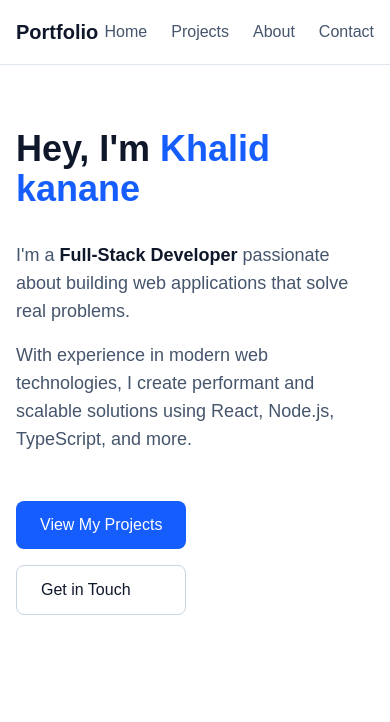
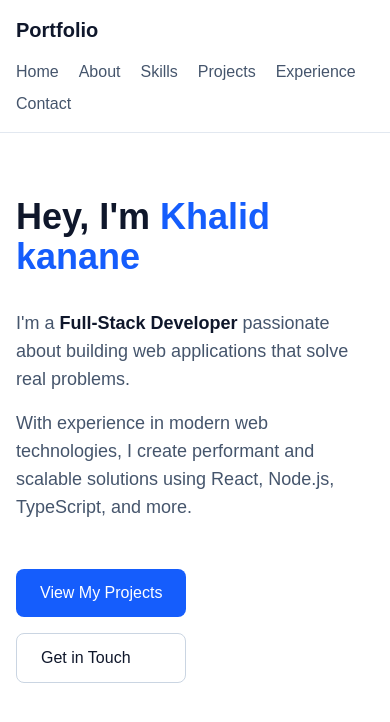
Before and after one commit to khalidkanane/portfolio, a Next.js app: page / in a window 390 px wide. Shown: the top 722 px of the page. Built offline with nearby package versions, Linux system fonts and the light colour scheme; no server answers.

Commit message:
feat: add responsive navigation

```diff
--- a/components/Header.tsx
+++ b/components/Header.tsx
@@ -1,10 +1,10 @@
 import Link from "next/link";
+import { NAV_ITEMS } from "@/lib/constants";
 
 export default function Header() {
   return (
     <header className="bg-white dark:bg-slate-950 border-b border-slate-200 dark:border-slate-800">
-      <nav className="max-w-4xl mx-auto px-4 sm:px-6 lg:px-8 h-16 flex items-center justify-between">
-        {/* Logo/Home Link */}
+      <nav className="max-w-4xl mx-auto px-4 sm:px-6 lg:px-8 py-4 flex flex-col gap-4 sm:flex-row sm:items-center sm:justify-between">
         <Link
           href="/"
           className="text-xl font-bold text-slate-900 dark:text-white hover:text-blue-600 dark:hover:text-blue-400 transition-colors"
@@ -12,40 +12,17 @@ export default function Header() {
           Portfolio
         </Link>
 
-        {/* Navigation Links (Placeholder) */}
-        <ul className="flex gap-6 items-center">
-          <li>
-            <Link
-              href="/"
-              className="text-slate-600 dark:text-slate-400 hover:text-slate-900 dark:hover:text-white transition-colors"
-            >
-              Home
-            </Link>
-          </li>
-          <li>
-            <Link
-              href="/"
-              className="text-slate-600 dark:text-slate-400 hover:text-slate-900 dark:hover:text-white transition-colors"
-            >
-              Projects
-            </Link>
-          </li>
-          <li>
-            <Link
-              href="/"
-              className="text-slate-600 dark:text-slate-400 hover:text-slate-900 dark:hover:text-white transition-colors"
-            >
-              About
-            </Link>
-          </li>
-          <li>
-            <Link
-              href="/"
-              className="text-slate-600 dark:text-slate-400 hover:text-slate-900 dark:hover:text-white transition-colors"
-            >
-              Contact
-            </Link>
-          </li>
+        <ul className="flex flex-wrap gap-x-5 gap-y-2 items-center">
+          {NAV_ITEMS.map((item) => (
+            <li key={item.href}>
+              <Link
+                href={item.href}
+                className="text-slate-600 dark:text-slate-400 hover:text-slate-900 dark:hover:text-white transition-colors"
+              >
+                {item.label}
+              </Link>
+            </li>
+          ))}
         </ul>
       </nav>
     </header>
--- a/lib/constants.ts
+++ b/lib/constants.ts
@@ -26,8 +26,10 @@ export const SOCIAL_LINKS = {
 // Navigation items
 export const NAV_ITEMS = [
   { label: "Home", href: "/" },
+  { label: "About", href: "/about" },
+  { label: "Skills", href: "/skills" },
   { label: "Projects", href: "/projects" },
-  { label: "About", href: "/about" },
+  { label: "Experience", href: "/experience" },
   { label: "Contact", href: "/contact" },
 ];
 
```
